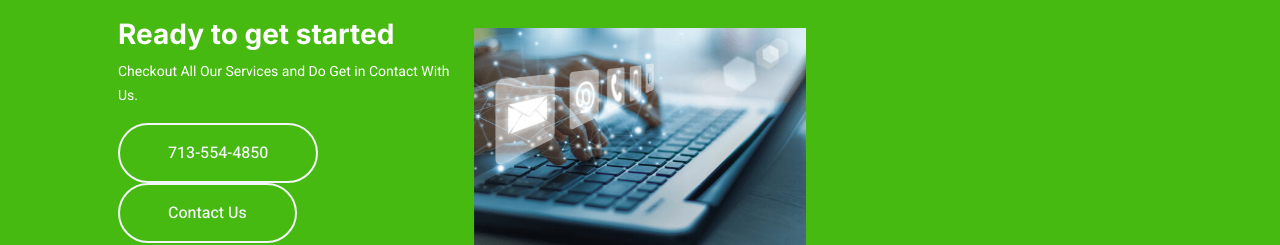
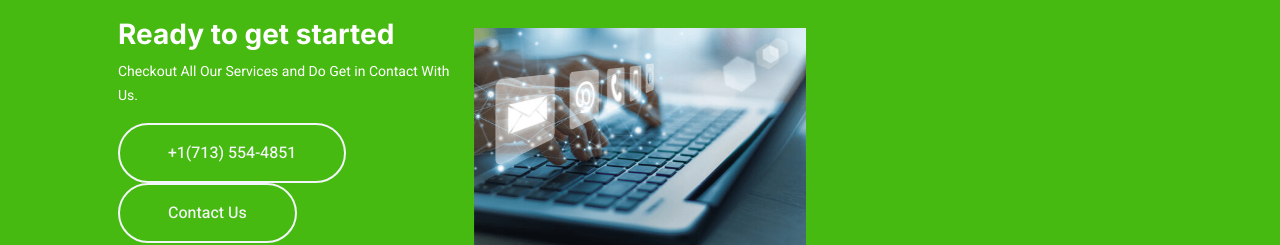
Before and after one commit to vikramadityacse/UCMS-2.0, a plain HTML site: page index.html in a window 1280 px wide. Shown: the part 1760-2005 px from the top of the page. Drawn offline with nearby package versions, Linux system fonts and the light colour scheme.

Commit message:
Update index.html

```diff
--- a/index.html
+++ b/index.html
@@ -130,7 +130,7 @@
                         <h3 class="text-white">Ready to get started</h3>
                         <small class="text-white">Checkout All Our Services and Do Get in Contact With Us.</small>
                         <div class="position-relative w-100 mt-3">
-                            <a class="btn btn-outline-light rounded-pill border-2 py-3 px-5 animated slideInRight" href="tel:713-554-4850">713-554-4850</a>
+                            <a class="btn btn-outline-light rounded-pill border-2 py-3 px-5 animated slideInRight" href="tel:713-554-4850">+1(713) 554-4851	</a>
                             <a href="contact.html" class="btn btn-outline-light rounded-pill border-2 py-3 px-5 animated slideInRight">Contact Us</a>
                         </div>
                     </div>
```
